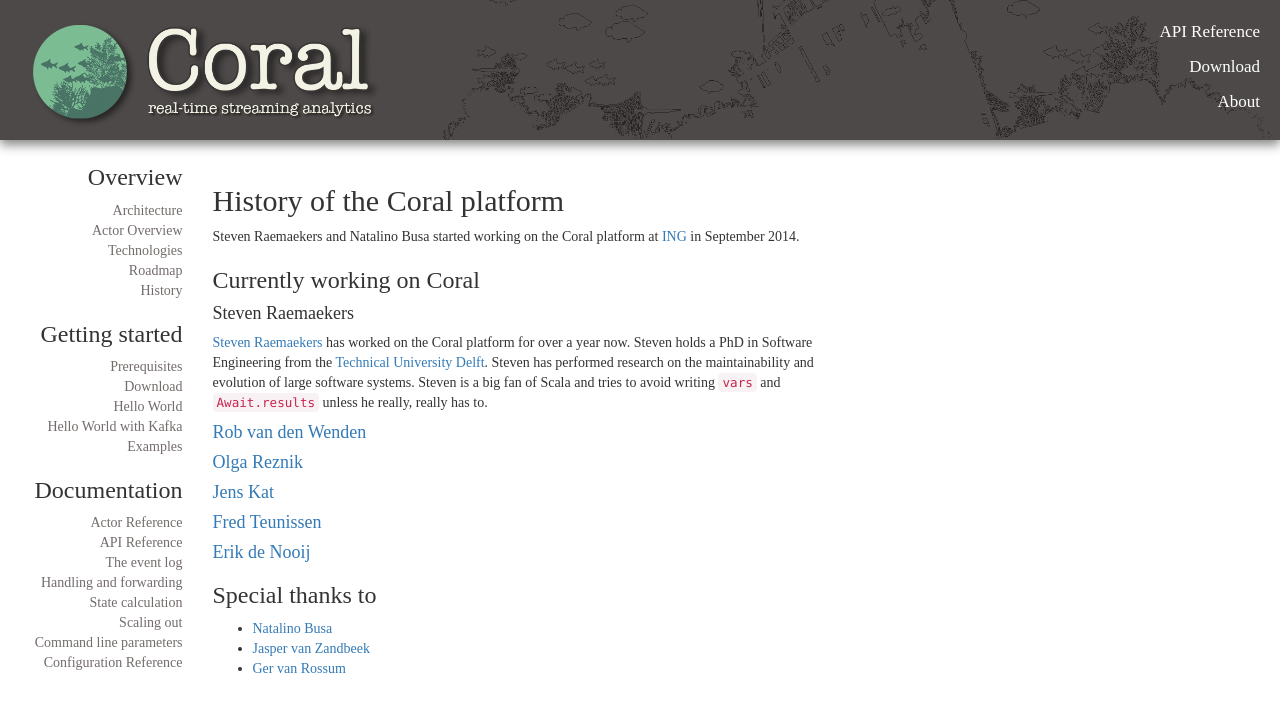
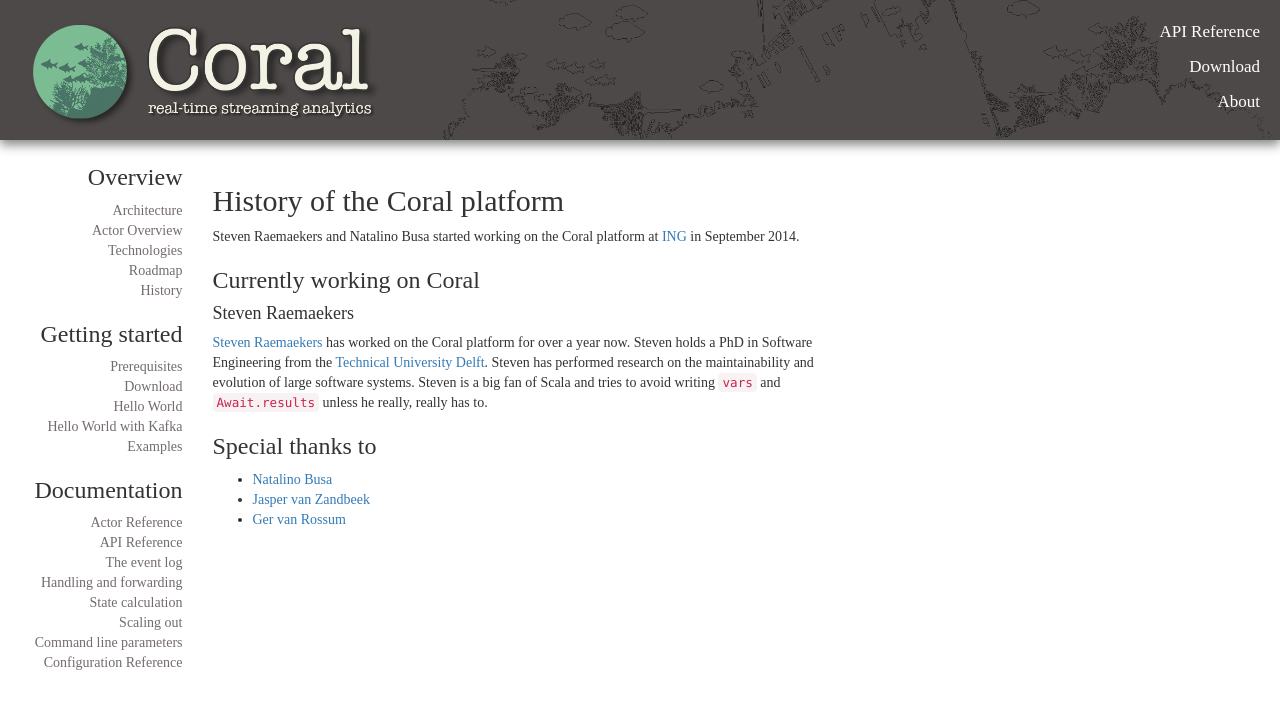
Before and after one commit to coral-streaming/coral-streaming.github.io, a Jekyll site: the page built from Overview-History.md, in a window 1280 px wide and 900 px high. Shown: the top 712 px of the window. Built offline with Jekyll 4.4.1, drawn with Linux system fonts in a browser that asks for light colours; some web fonts are replaced.

Commit message:
Update Overview-History.md
Remove names of people that don't work on the project anymore

```diff
--- a/Overview-History.md
+++ b/Overview-History.md
@@ -32,16 +32,6 @@ Steven Raemaekers and Natalino Busa started working on the Coral platform at [IN
 
 [Steven Raemaekers](https://nl.linkedin.com/in/steven-raemaekers-a2120b15) has worked on the Coral platform for over a year now. Steven holds a PhD in Software Engineering from the [Technical University Delft](http://www.tudelft.nl). Steven has performed research on the maintainability and evolution of large software systems. Steven is a big fan of Scala and tries to avoid writing `vars` and `Await.results` unless he really, really has to.
 
-#### <a href="https://www.linkedin.com/in/rvdwenden">Rob van den Wenden</a>
-
-#### <a href="https://nl.linkedin.com/in/olgareznik">Olga Reznik</a>
-
-#### <a href="https://nl.linkedin.com/in/jens-kat-31030bba">Jens Kat</a>
-
-#### <a href="https://nl.linkedin.com/in/fred-teunissen-4039086">Fred Teunissen</a>
-
-#### <a href="https://nl.linkedin.com/in/erik-de-nooij-93ab1a">Erik de Nooij</a>
-
 ### Special thanks to
 
 - [Natalino Busa](https://nl.linkedin.com/in/natalinobusa)
```
